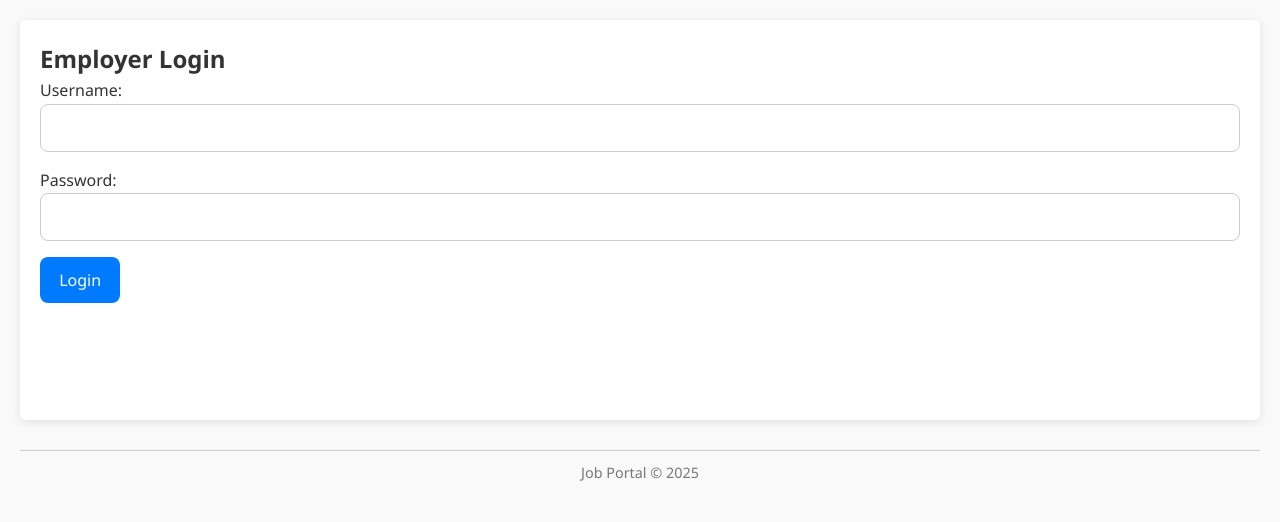
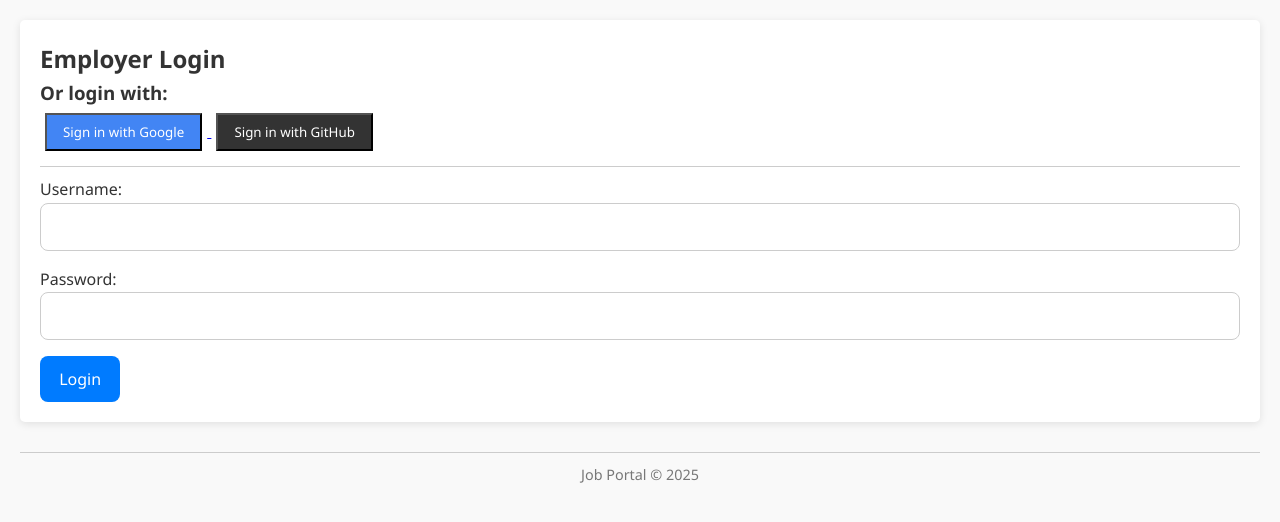
Before and after one commit to GELO2399/talentscout, a Django app: page /users/employer-login/ in a window 1280 px wide. Shown: the part 128-650 px from the top of the page. Run offline with Django 5.2, Linux system fonts and the light colour scheme; some libraries are stand-ins or nearby versions.

Commit message:
Final Project na ito kahit kulang kulang

```diff
--- a/talentscout/messaging/views.py
+++ b/talentscout/messaging/views.py
@@ -51,3 +51,7 @@ def start_conversation(request, user_id):
         conversation.save()
 
     return redirect('chat', conversation_id=conversation.id)
+@login_required
+def chat_inbox(request):
+    conversations = Conversation.objects.filter(participants=request.user)
+    return render(request, 'messaging/inbox.html', {'conversations': conversations})
--- a/talentscout/users/templates/users/employer_login.html
+++ b/talentscout/users/templates/users/employer_login.html
@@ -1,6 +1,27 @@
 {% extends 'base.html' %}
+{% load socialaccount %}
+
 {% block content %}
 <h2>Employer Login</h2>
+
+<!-- ✅ Social Login Buttons -->
+<h3>Or login with:</h3>
+
+<a href="{% provider_login_url 'google' %}?process=login">
+    <button style="background-color: #4285F4; color: white; padding: 8px 16px; margin: 5px;">
+        Sign in with Google
+    </button>
+</a>
+
+<a href="{% provider_login_url 'github' %}?process=login">
+    <button style="background-color: #333; color: white; padding: 8px 16px; margin: 5px;">
+        Sign in with GitHub
+    </button>
+</a>
+
+<hr>
+
+<!-- ✅ Traditional Login -->
 <form method="post">
   {% csrf_token %}
   <label for="id_username">Username:</label>
```
Also changed, not shown: talentscout/talentscout/settings.py (+18 -0 lines), talentscout/templates/account/login.html (+15 -2 lines), talentscout/db.sqlite3.
